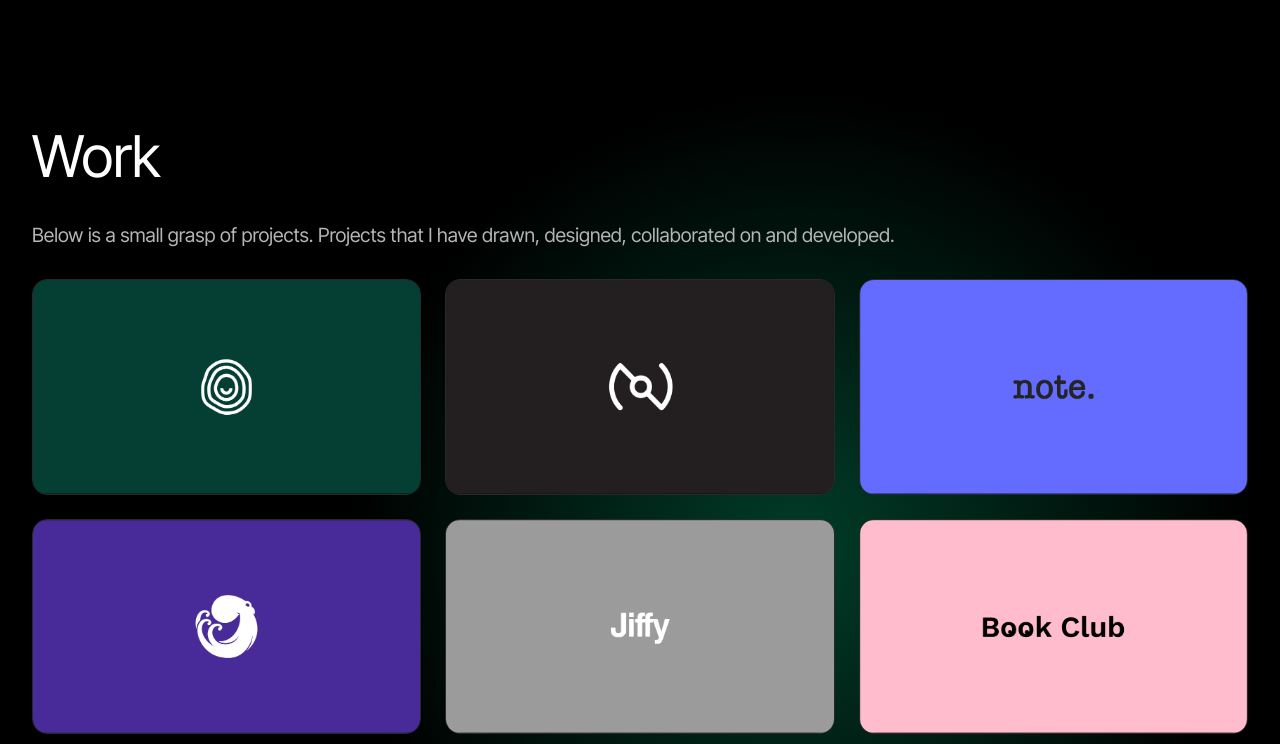
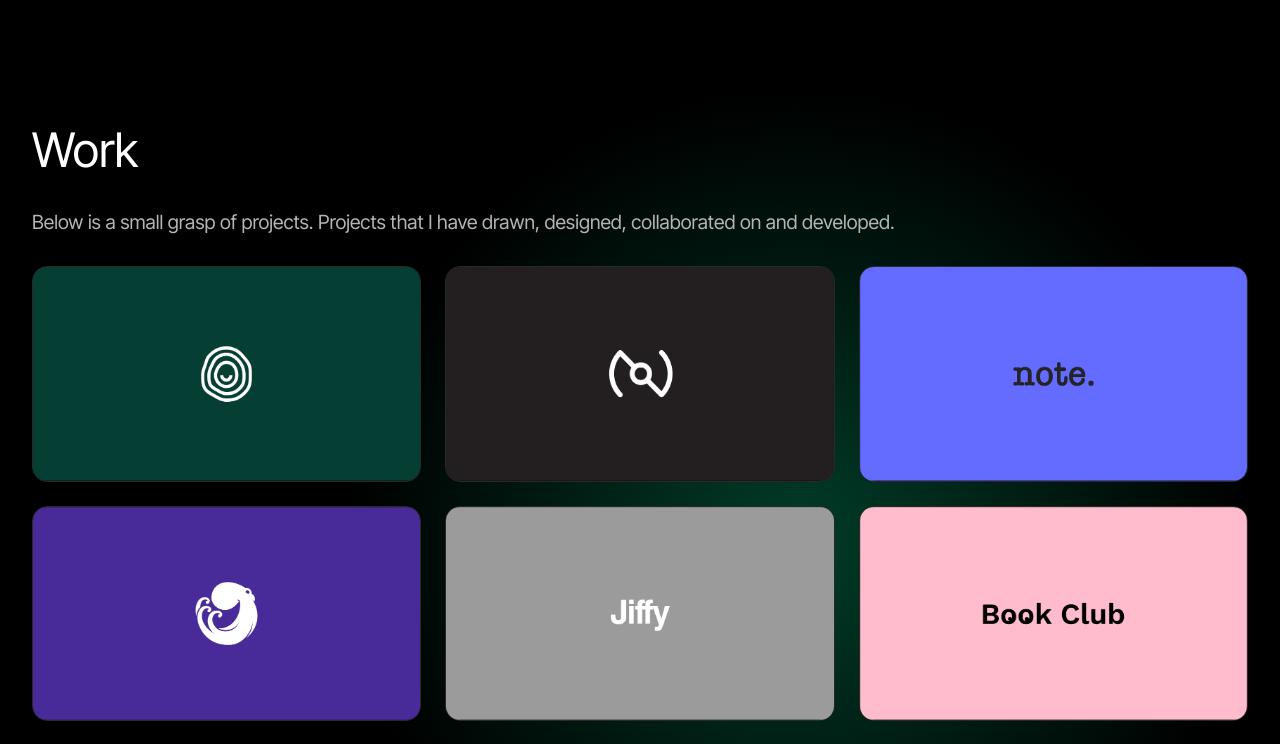
Before and after one commit to HalloJo/jorik-van-ruiswijk, a Next.js app: page / in a window 1280 px wide. Shown: the part 840-1584 px from the top of the page. Built offline with nearby package versions, Linux system fonts and the light colour scheme; a web font is replaced by a local one.

Commit message:
Add Typography component to Brands section

```diff
--- a/components/Brands/Brands.module.scss
+++ b/components/Brands/Brands.module.scss
@@ -15,4 +15,5 @@
 
 .title {
   margin: 0 0 2rem 0;
+  color: colors.$white !important;
 }
--- a/components/Brands/Brands.tsx
+++ b/components/Brands/Brands.tsx
@@ -3,12 +3,13 @@ import styles from "../Brands/Brands.module.scss";
 import { brands } from "../../data/Brands";
 import Container from "../Container/Container";
 import SmallHeading from "../SmallHeading/SmallHeading";
+import Typography from "../Typography/Typography";
 
 const Brands = () => {
   return (
     <section className={styles.brands}>
       <Container className={styles.container}>
-        <SmallHeading label={"Worked for and with:"} className={styles.title} />
+        <Typography className={styles.title}>Worked for and with:</Typography>
         <ImageMarquee brands={brands} />
       </Container>
     </section>
--- a/styles/abstracts/mixins/_typography.scss
+++ b/styles/abstracts/mixins/_typography.scss
@@ -36,7 +36,7 @@
   font-size: calc(34px + 6 * ((100vw - 20px) / 1000));
 
   @include layout.breakpoint(md) {
-    font-size: calc(50px + 6 * ((100vw - 20px) / 1000));
+    font-size: calc(40px + 6 * ((100vw - 20px) / 1000));
   }
 }
 
```
